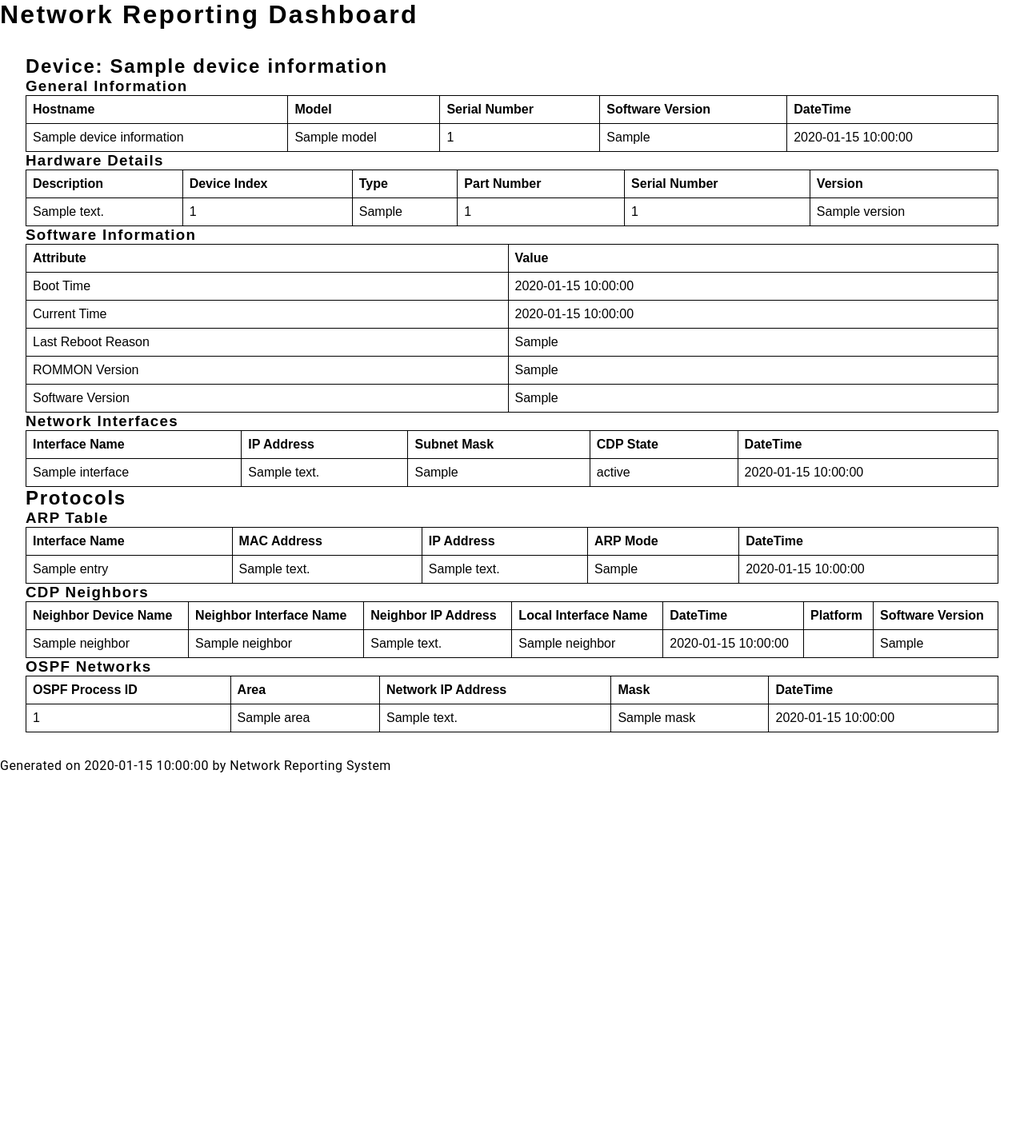
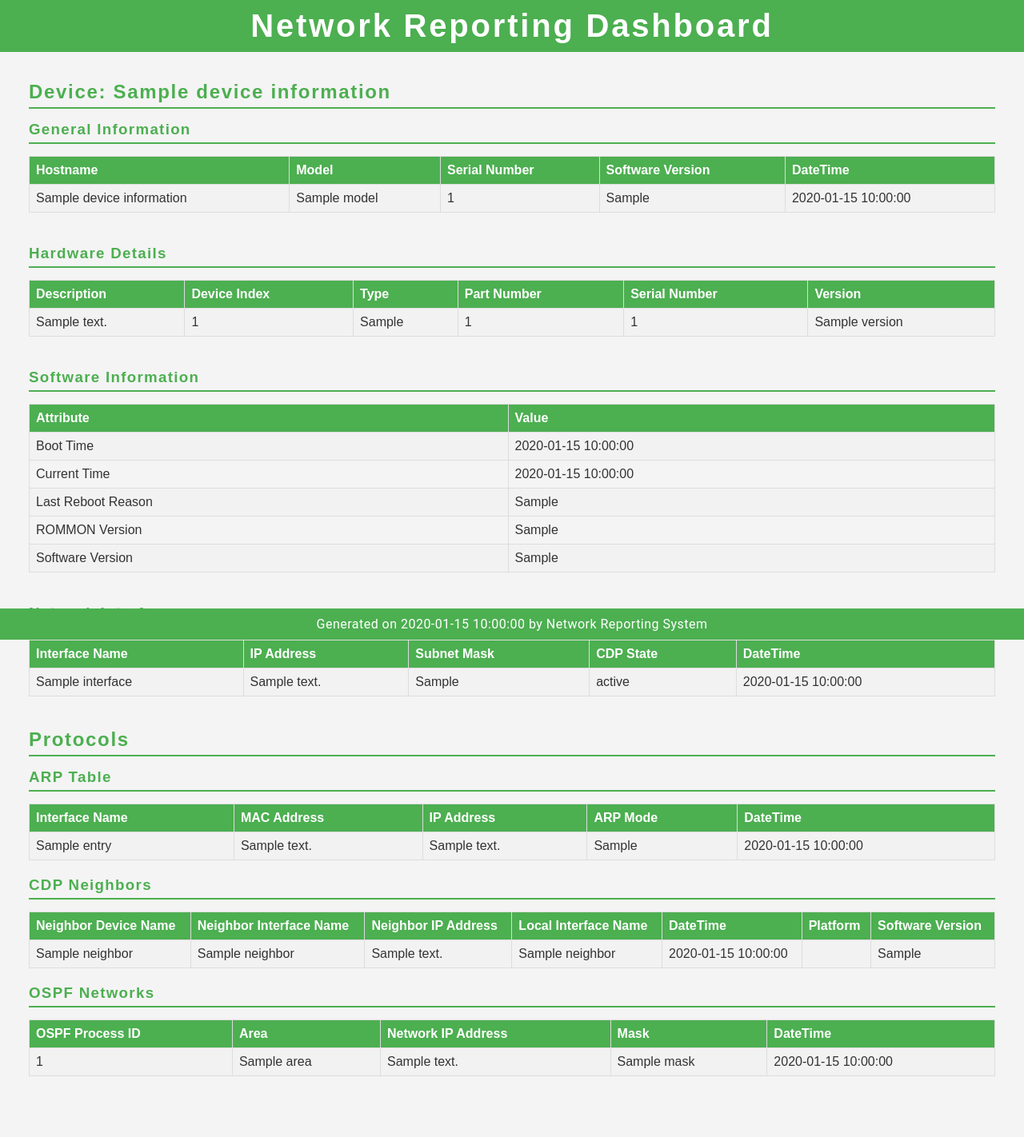
Before and after one commit to georgeif2212/GNS3-CampusLAN, a Flask app: template server/src/templates/report_by_device.html in a window 1280 px wide. Shown: the whole page at 80% size. Before the commit the page ends 966 px from the top, so only its background shows below. Run offline with Flask 3, Linux system fonts and the light colour scheme; the template is opened without the code that fills it: most values are stand-ins (such as "Sample title", 1, 10 or a date in 2020).

Commit message:
feat: new styles for report of device

```diff
--- a/server/src/static/css/report_by_device.css
+++ b/server/src/static/css/report_by_device.css
@@ -1,60 +1,75 @@
-h1,
-h2,
-h3,
-h4,
-h5,
-h6 {
-    font-family: "Oswald", sans-serif;
-    letter-spacing: 0.07em;
+body {
+  font-family: Arial, sans-serif;
+  background-color: #f4f4f4;
+  color: #333;
+  margin: 0;
+  padding: 0;
 }
 
-p,
-span {
-    font-family: "Roboto", sans-serif;
-    letter-spacing: 0.03em;
+header {
+  background-color: #4CAF50;
+  color: white;
+  padding: 10px 0;
+  text-align: center;
 }
 
-* {
-    margin: 0;
-    padding: 0;
-    box-sizing: border-box;
+.main-title {
+  margin: 0;
+  font-size: 2.5rem;
 }
 
-a {
-    color: inherit;
-    /* blue colors for links too */
-    text-decoration: inherit;
-    /* no underline */
+main {
+  margin: 20px;
 }
 
-ol,
-ul {
-    list-style: none;
-    padding: 0%;
+.section-title,
+.section-subtitle {
+  color: #4CAF50;
+  border-bottom: 2px solid #4CAF50;
+  padding-bottom: 5px;
+  margin-bottom: 15px;
 }
 
-
-a {
-    text-decoration: none;
+.device-section,
+.hardware-section,
+.software-section,
+.interfaces-section,
+.protocols-section {
+  margin-bottom: 40px;
 }
 
-svg {
-    stroke: none;
+.info-table {
+  width: 100%;
+  border-collapse: collapse;
+  margin-bottom: 20px;
 }
 
-table {
-  width: 100%;
-  border-collapse: collapse;
-}
-
-table,
-th,
-td {
-  border: 1px solid black;
-}
-
-th,
-td {
+.info-table th,
+.info-table td {
+  border: 1px solid #ddd;
   padding: 8px;
   text-align: left;
 }
+
+.info-table th {
+  background-color: #4CAF50;
+  color: white;
+}
+
+.info-table tr:nth-child(even) {
+  background-color: #f2f2f2;
+}
+
+.info-table tr:hover {
+  background-color: #ddd;
+}
+
+footer {
+  background-color: #4CAF50;
+  color: white;
+  text-align: center;
+  padding: 10px 0;
+  position: fixed;
+  width: 100%;
+  bottom: 0;
+}
```
Also changed, not shown: server/src/static/assets/router.png (added).
